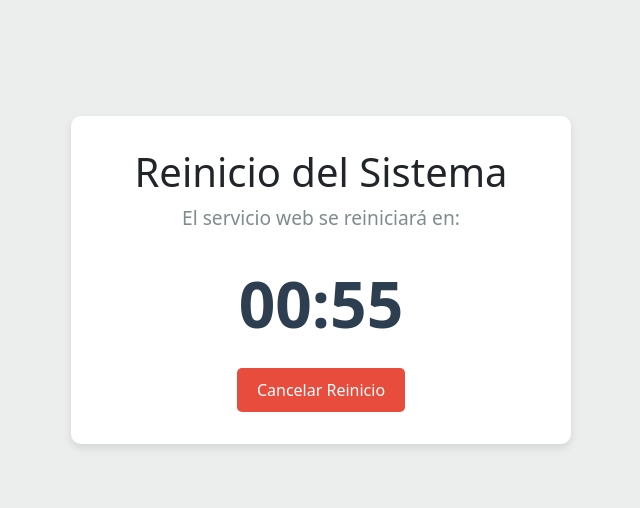
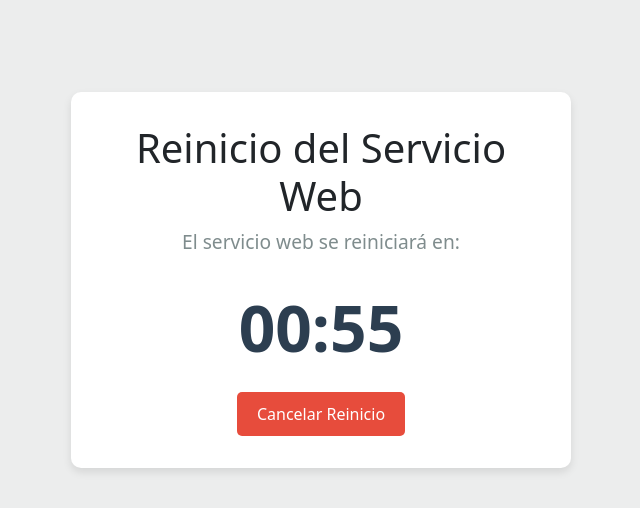
Before and after one commit to imoret/solarMQTT, a Django app: page /reboot_server/ in a window 1280 px wide. Shown: the part 56-564 px from the top of the page, without its empty margins (319-959 px from the left). Run offline with Django 4.2, Linux system fonts and the light colour scheme; the visitor is signed in with stand-in values (Sample User, id 1).

Commit message:
Pequeños ajustes de la funcion reinicio del servidor

```diff
--- a/web/excedentes/templates/excedentes/reboot_server.html
+++ b/web/excedentes/templates/excedentes/reboot_server.html
@@ -46,7 +46,7 @@
 {% block content %}
 <div class="reboot-content">
     <div class="countdown-container">
-        <h1>Reinicio del Sistema</h1>
+        <h1>Reinicio del Servicio Web</h1>
         <div class="message">El servicio web se reiniciará en:</div>
         <div id="countdown">01:00</div>
         <button id="cancelBtn" class="btn-reboot">Cancelar Reinicio</button>
--- a/web/excedentes/views.py
+++ b/web/excedentes/views.py
@@ -176,8 +176,7 @@ def rebooting_server_now(request):
         except Exception as e:
             print(f"Error al reiniciar el servicio web: {e}")
 
-        time.sleep(1)
-        return render(request, 'dash_board', {})
+        return redirect('dash_board')
     else:
         return redirect('accounts/login/')
 
```
